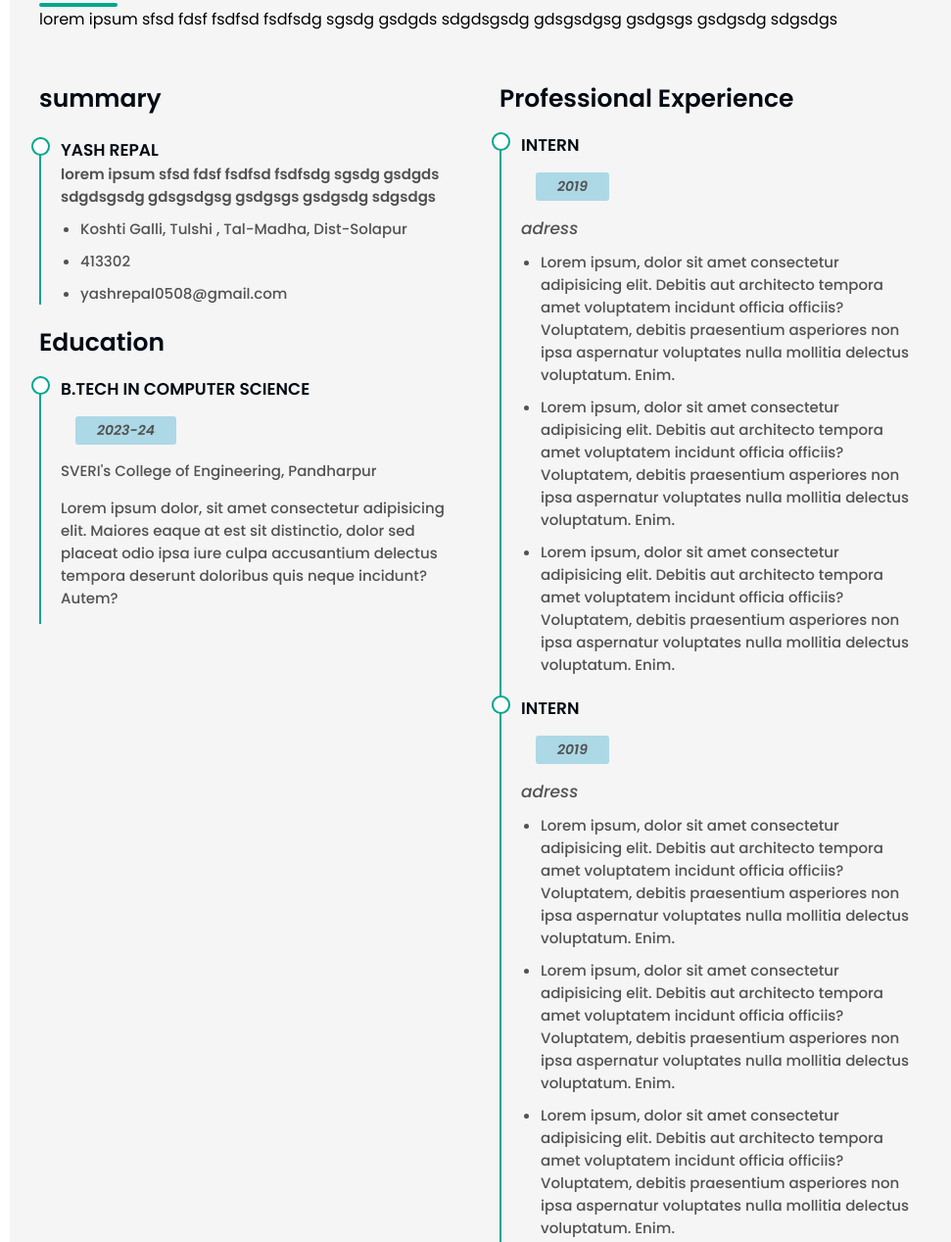
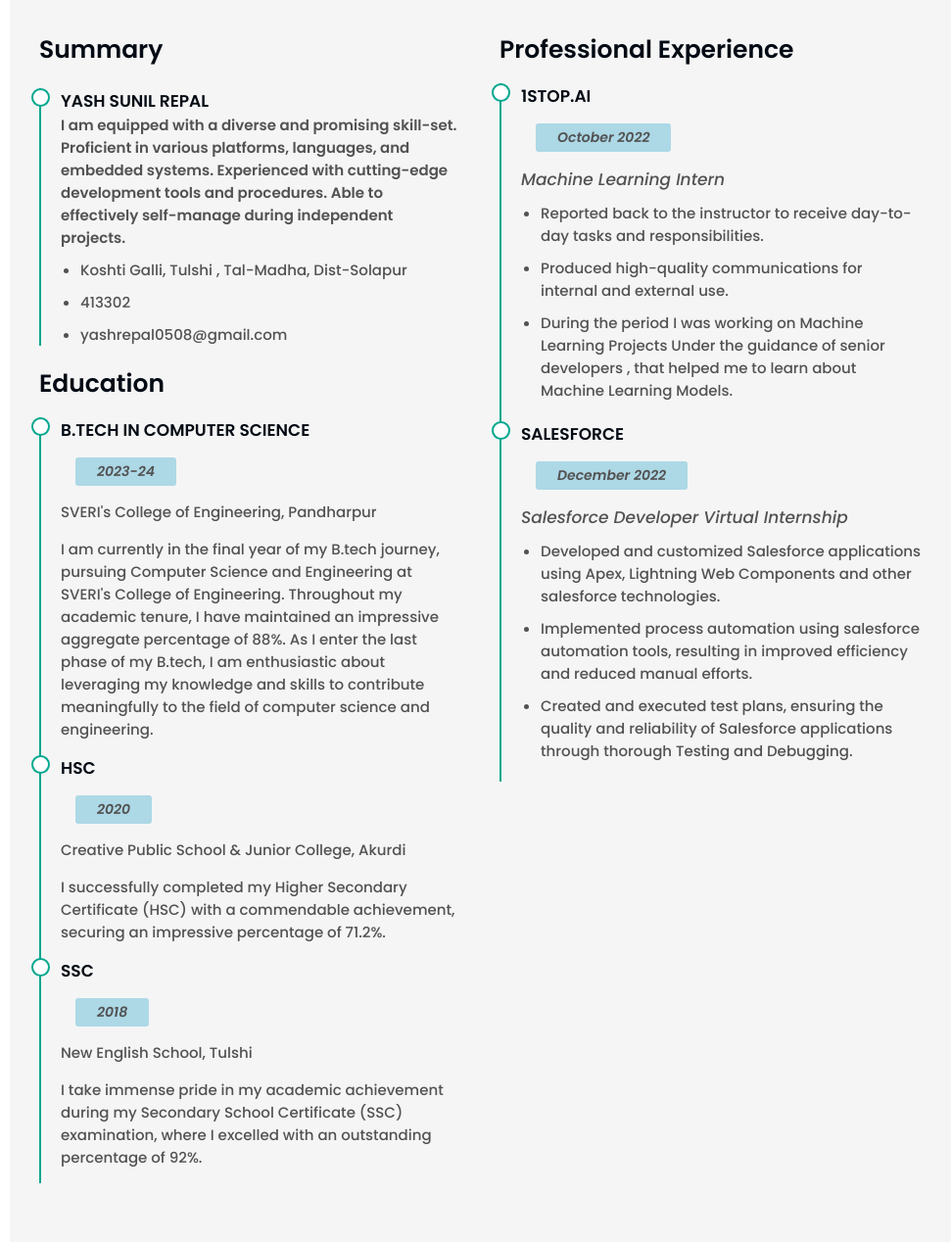
Before and after one commit to yashrepal0508/Portfolio-Website, a plain HTML site: page index.html in a window 1280 px wide. Shown: the part 1818-3086 px from the top of the page at 98% size, without its empty margins (290-1261 px from the left). Drawn offline with Linux system fonts and the light colour scheme.

Commit message:
added some content

```diff
--- a/index.html
+++ b/index.html
@@ -100,7 +100,7 @@
         <section id="skill">
             <h1 class="sub-heading">Skills</h1>
             <div class="divider"></div>
-            <p>lorem ipsum sfsd fdsf  fsdfsd fsdfsdg sgsdg gsdgds sdgdsgsdg gdsgsdgsg gsdgsgs gsdgsdg sdgsdgs</p>
+
 
             <div class="skill-row">
                 <!---skill 1-->
@@ -174,19 +174,21 @@
 
             <h1 class="sub-heading">Resume</h1>
             <div class="divider"></div>
-            <p>lorem ipsum sfsd fdsf  fsdfsd fsdfsdg sgsdg gsdgds sdgdsgsdg gdsgsdgsg gsdgsgs gsdgsdg sdgsdgs</p>
+
 
 
             <div class="resume-row">
                 <!----left-->
                 <div class="resume-cols">
 
-                    <h2>summary</h2>
+                    <h2>Summary</h2>
 
                     <div class="my-info">
 
-                        <h3>Yash Repal</h3>
-                        <p>lorem ipsum sfsd fdsf  fsdfsd fsdfsdg sgsdg gsdgds sdgdsgsdg gdsgsdgsg gsdgsgs gsdgsdg sdgsdgs</p>
+                        <h3>Yash Sunil Repal</h3>
+                        <p>I am equipped with a diverse and promising skill-set. Proficient in various platforms, languages, and
+                            embedded systems. Experienced with cutting-edge development tools and procedures. Able to
+                            effectively self-manage during independent projects.</p>
                         <ul>
                             <li>Koshti Galli, Tulshi , Tal-Madha, Dist-Solapur</li>
                             <li>413302</li>
@@ -200,7 +202,30 @@
                         <h3>B.Tech in Computer Science</h3>
                         <span class="sp-box">2023-24</span>
                         <p>SVERI's College of Engineering, Pandharpur</p>
-                        <p>Lorem ipsum dolor, sit amet consectetur adipisicing elit. Maiores eaque at est sit distinctio, dolor sed placeat odio ipsa iure culpa accusantium delectus tempora deserunt doloribus quis neque incidunt? Autem?</p>
+                        <p>I am currently in the final year of my B.tech journey, pursuing Computer Science and Engineering at SVERI's College of Engineering.
+                            Throughout my academic tenure, I have maintained an impressive aggregate percentage of 88%.
+                            As I enter the last phase of my B.tech, I am enthusiastic about leveraging my knowledge and skills to contribute meaningfully to the field of computer science and engineering.
+                        </p>
+
+                    </div>
+
+                    <div class="my-edu">
+                        <h3>HSC</h3>
+                        <span class="sp-box">2020</span>
+                        <p>Creative Public School & Junior College, Akurdi</p>
+                        <p>I successfully completed my Higher Secondary Certificate (HSC) with a commendable achievement, securing an impressive percentage of 71.2%.
+                        </p>
+
+                    </div>
+
+                    <div class="my-edu">
+                        <h3>SSC</h3>
+                        <span class="sp-box">2018</span>
+                        <p>New English School, Tulshi</p>
+                        <p>I take immense pride in my academic achievement during my Secondary School Certificate (SSC) examination,
+                            where I excelled with an outstanding percentage of 92%.
+
+                        </p>
 
                     </div>
                 </div>
@@ -213,33 +238,31 @@
 
                     <div class="pro-exp">
 
-                        <h3>Intern</h3>
-                        <span class="sp-box">2019</span>
-                        <p> adress</p>
+                        <h3>1Stop.ai</h3>
+                        <span class="sp-box">October 2022</span>
+                        <p>Machine Learning Intern</p>
                         <ul>
-                           <li>Lorem ipsum, dolor sit amet consectetur adipisicing elit. Debitis aut architecto tempora amet voluptatem incidunt officia officiis? Voluptatem,
-                            debitis praesentium asperiores non ipsa aspernatur voluptates nulla mollitia delectus voluptatum. Enim.</li>
-                           <li>Lorem ipsum, dolor sit amet consectetur adipisicing elit. Debitis aut architecto tempora amet voluptatem incidunt officia officiis? Voluptatem,
-                            debitis praesentium asperiores non ipsa aspernatur voluptates nulla mollitia delectus voluptatum. Enim.</li>
-                           <li>Lorem ipsum, dolor sit amet consectetur adipisicing elit. Debitis aut architecto tempora amet voluptatem incidunt officia officiis? Voluptatem,
-                            debitis praesentium asperiores non ipsa aspernatur voluptates nulla mollitia delectus voluptatum. Enim.</li>
+                           <li>Reported back to the instructor to receive day-to-day tasks and responsibilities.</li>
+                           <li>Produced high-quality communications for internal and external use.</li>
+                           <li>During the period I was working on Machine Learning Projects Under the guidance of senior
+                            developers , that helped me to learn about Machine Learning Models.</li>
                         </ul>
 
 
                     </div>
                     <div class="pro-exp">
 
-                        <h3>Intern</h3>
-                        <span class="sp-box">2019</span>
-                        <p> adress</p>
+                        <h3>Salesforce</h3>
+                        <span class="sp-box">December 2022</span>
+                        <p>Salesforce Developer Virtual Internship</p>
 
                         <ul>
-                            <li>Lorem ipsum, dolor sit amet consectetur adipisicing elit. Debitis aut architecto tempora amet voluptatem incidunt officia officiis? Voluptatem,
-                                debitis praesentium asperiores non ipsa aspernatur voluptates nulla mollitia delectus voluptatum. Enim.</li>
-                            <li>Lorem ipsum, dolor sit amet consectetur adipisicing elit. Debitis aut architecto tempora amet voluptatem incidunt officia officiis? Voluptatem,
-                                debitis praesentium asperiores non ipsa aspernatur voluptates nulla mollitia delectus voluptatum. Enim.</li>
-                            <li>Lorem ipsum, dolor sit amet consectetur adipisicing elit. Debitis aut architecto tempora amet voluptatem incidunt officia officiis? Voluptatem,
-                                debitis praesentium asperiores non ipsa aspernatur voluptates nulla mollitia delectus voluptatum. Enim.</li>
+                            <li>Developed and customized Salesforce applications using Apex, Lightning Web Components and
+                                other salesforce technologies.</li>
+                            <li>Implemented process automation using salesforce automation tools, resulting in improved
+                                efficiency and reduced manual efforts.</li>
+                            <li>Created and executed test plans, ensuring the quality and reliability of Salesforce applications
+                                through thorough Testing and Debugging.</li>
                         </ul>
 
                     </div>
@@ -256,7 +279,8 @@
 
             <h1 class="sub-heading">Portfolio</h1>
             <div class="divider"></div>
-            <p>Lorem ipsum dolor sit amet consectetur adipisicing elit. Veniam, odit odio! Quas fugiat error animi illo quia cumque sequi, minus recusandae laboriosam non dolor nobis temporibus magni tempore porro enim.</p>
+            <p>I am enthusiastic about technology and have actively applied my knowledge and understanding to develop a diverse range of projects.
+                 Below are some of the key projects that reflect my dedication and proficiency in various technologies.</p>
 
 
             <div class="port-row">
@@ -267,9 +291,9 @@
                         <img src="img/port1.jpeg" alt="">
                     </div>
                     <div class="port-info">
-                        <h4>Machine Learning Project</h4>
-                        <p>Lorem ipsum dolor sit amet consectetur, adipisicing elit. Expedita, ducimus.</p>
-                        <a href="#"><i class="fa-solid fa-up-right-from-square"></i></a>
+                        <h4>YouTube-Adview-Prediction</h4>
+                        <p>Machine Learning Project to determine best performing regression model.</p>
+                        <a href="https://github.com/yashrepal0508/Youtube-Adview-Prediction"><i class="fa-solid fa-up-right-from-square"></i></a>
                     </div>
                 </div>
 
```
